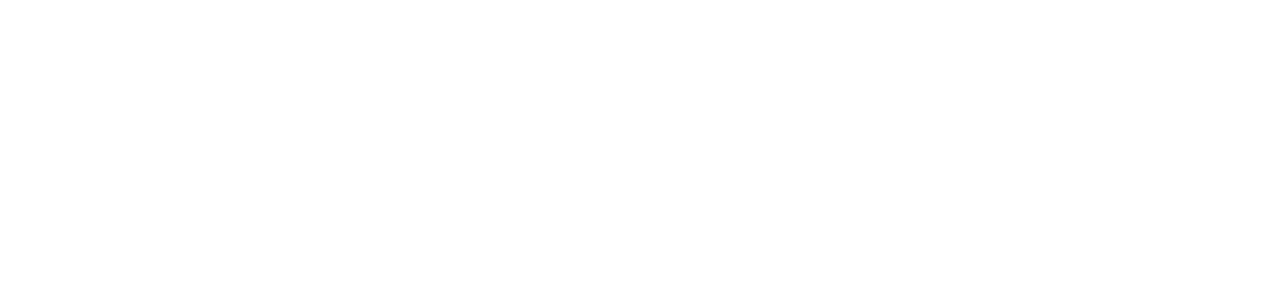
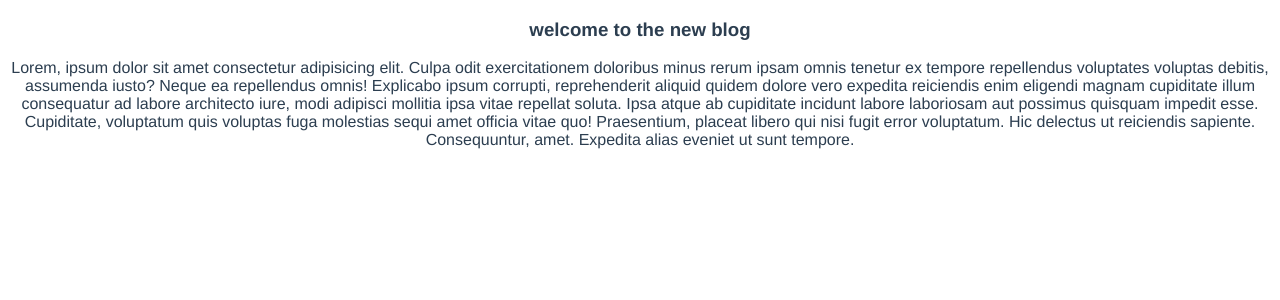
Before and after one commit to damiao-git/dojo-blog, a Vue app: page /posts/1 in a window 1280 px wide. Before the commit this address had no page. Shown: the top 300 px of the page. Built offline with nearby package versions, Linux system fonts and the light colour scheme; data requests are answered from the project's data file.

Commit message:
fim das aulas basicas

```diff
--- a/src/components/SinglePost.vue
+++ b/src/components/SinglePost.vue
@@ -1,6 +1,13 @@
 <template>
-    <h3>{{ post.title }}</h3>
-    <p>{{ snippet }}</p>
+    <div class="post">
+        <router-link :to="{name: 'details', params: {id: post.id}}">
+            <h3>{{ post.title }}</h3>
+        </router-link>
+        <p>{{ snippet }}</p>
+        <span v-for="tag in post.tags" :key="tag"> <!--Usado para mostrar as tags de uma por uma-->
+            #{{ tag }}
+        </span>
+    </div>
 </template>
 
 <script>
--- /dev/null
+++ b/src/composables/getPost.js
@@ -0,0 +1,24 @@
+import { ref } from 'vue'
+
+const getPost = (id) => {
+    const post = ref(null)
+    const error = ref(null)
+
+    const load = async () => {
+      try {
+        let data = await fetch('http://localhost:3000/posts/' + id)
+        if (!data.ok) {
+          throw Error('that post doesnt exist')
+        }
+        post.value = await data.json()
+
+      } catch (err) {
+        error.value = err.message
+        console.log(error.value);
+
+      }
+    }
+    return { post, error, load}
+}
+
+export default getPost
--- /dev/null
+++ b/src/composables/getPosts.js
@@ -0,0 +1,24 @@
+import { ref } from 'vue';
+
+const getPosts = () => {
+
+    const posts = ref([])
+    const error = ref(null)
+
+    const load = async () => {
+      try {
+        let data = await fetch('http://localhost:3000/posts')
+        if (!data.ok) {
+          throw Error('no data available')
+        }
+        posts.value = await data.json()
+
+      } catch (err) {
+        error.value = err.message
+        console.log(error.value);
+
+      }
+    }
+    return { posts, error, load}
+}
+export default getPosts
--- a/src/router/index.js
+++ b/src/router/index.js
@@ -1,5 +1,6 @@
 import { createRouter, createWebHistory } from 'vue-router'
 import HomeView from '../views/HomeView.vue'
+import DetailsView from '@/views/DetailsView.vue'
 
 const routes = [
   {
@@ -7,6 +8,12 @@
     name: 'home',
     component: HomeView
   },
+  {
+    path: '/posts/:id',
+    name: 'details',
+    component: DetailsView,
+    props: true
+  }
 
 ]
 
--- /dev/null
+++ b/src/views/DetailsView.vue
@@ -0,0 +1,28 @@
+<template>
+  <div v-if="error">
+    {{ error }}
+  </div>
+  <div v-if="post" class="post">
+    <h3>{{ post.title }}</h3>
+    <p class="pre">{{ post.body }}</p>
+  </div>
+</template>
+
+<script>
+import getPost from '@/composables/getPost';
+
+export default {
+  props: ['id'],
+  setup(props) {
+    const {load, post, error} = getPost(props.id)
+
+    load()
+
+    return {post, error}
+  }
+}
+</script>
+
+<style>
+
+</style>
--- a/src/views/HomeView.vue
+++ b/src/views/HomeView.vue
@@ -12,33 +12,17 @@
 </template>
 
 <script>
-import PostList from '@/components/PostList.vue';
-import { ref } from 'vue';
+import PostList from '@/components/PostList.vue'
+import getPosts from '@/composables/getPosts'
 
 export default {
   name: 'HomeView',
   components: { PostList },
   setup() {
-    const posts = ref([])
-    const error = ref(null)
+    const {posts, error, load} = getPosts()
 
-    const load = async () => {
-      try {
-        let data = await fetch('http://localhost:3000/posts')
-        if (!data.ok) {
-          throw Error('no data available')
-        }
-        posts.value = await data.json()
+    load()
 
-
-      } catch (err) {
-        error.value = err.message
-        console.log(error.value);
-
-      }
-    }
-    load()
-    const showPosts = ref(true)
     return { posts, error }
   }
 }
```
Also changed, not shown: src/components/HelloWorld.vue (deleted, +0 -58 lines).
